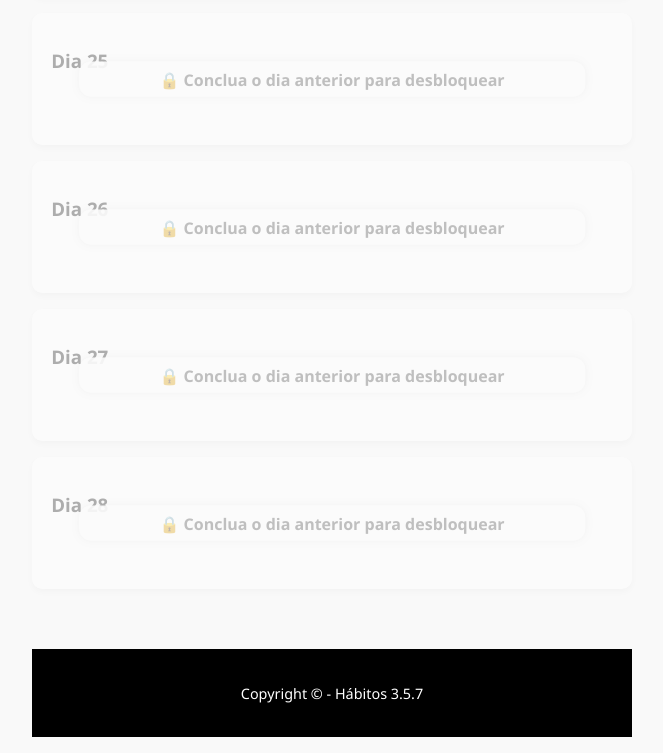
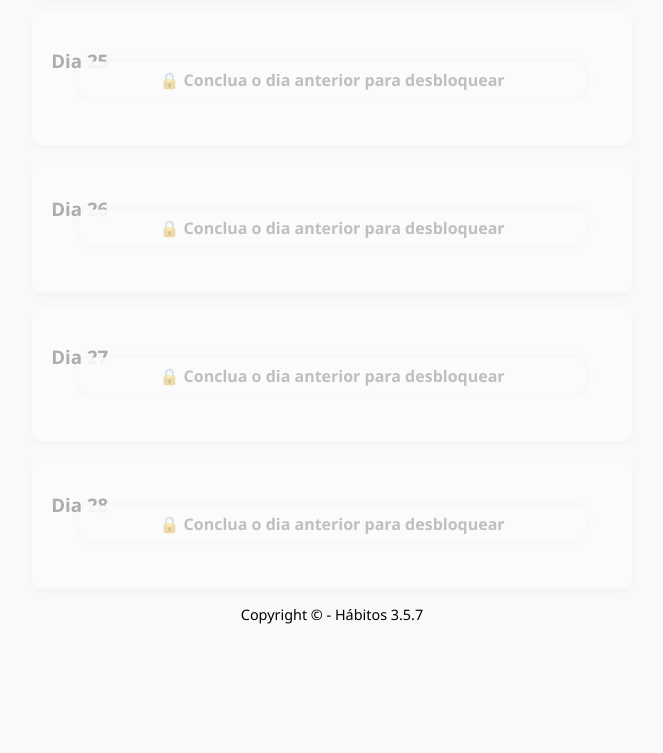
Before and after one commit to rafamorais357/app28dias, a plain HTML site: page index.html in a window 1280 px wide. Shown: the part 4453-5206 px from the top of the page, without its empty margins (308-971 px from the left). After the commit the page ends 5109 px from the top, so only its background shows below. Drawn offline with Linux system fonts and the light colour scheme.

Commit message:
Update index.html

```diff
--- a/index.html
+++ b/index.html
@@ -262,13 +262,14 @@
     opacity: 0;
     pointer-events: none;
   }
-  .rodape {
-  background-color: #000;     /* Fundo preto */
-  color: #fff;                /* Texto branco */
+ .rodape {
+  color: #000; /* Texto preto, ou troque se quiser outra cor */
   text-align: center;
-  padding: 20px;
+  padding: 16px 0;
   font-size: 0.9em;
-  margin-top: 60px;
+  width: 100%;
+  margin: 0;
+  border: none;
 }
 </style>
 </head>
@@ -549,7 +550,9 @@
 </script>
 
 <footer class="rodape">
-  <p>Copyright © - Hábitos 3.5.7</p>
+  <div class="rodape-conteudo">
+    Copyright © - Hábitos 3.5.7
+  </div>
 </footer>
 </body>
 </html>
```
